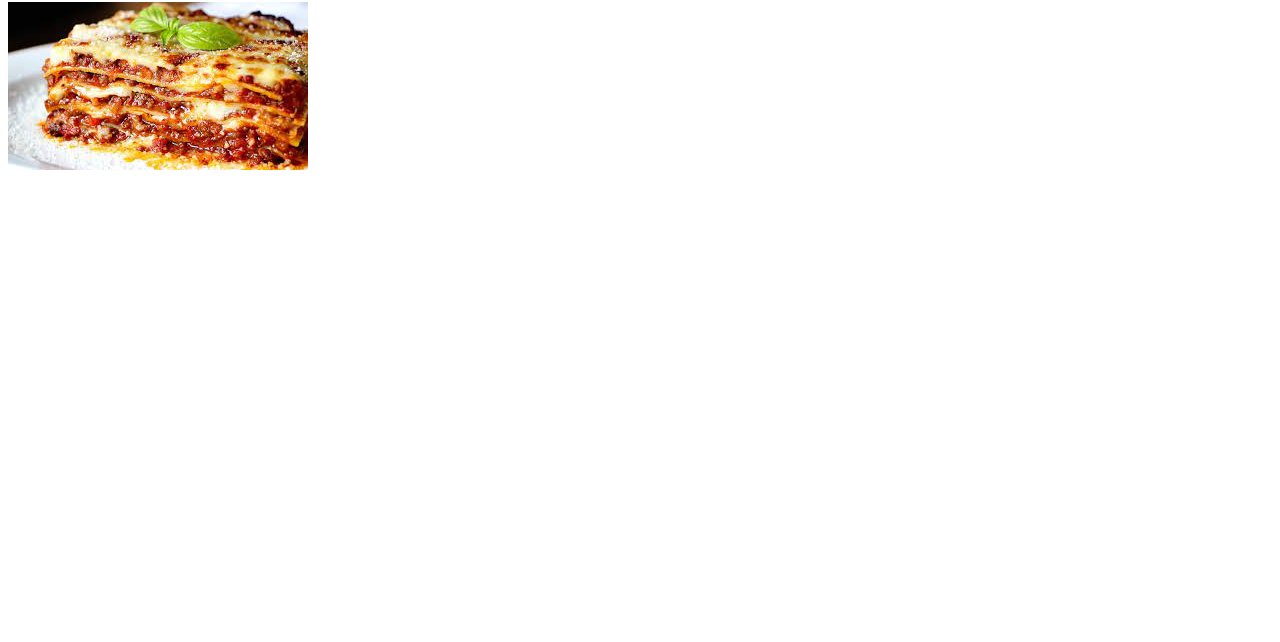
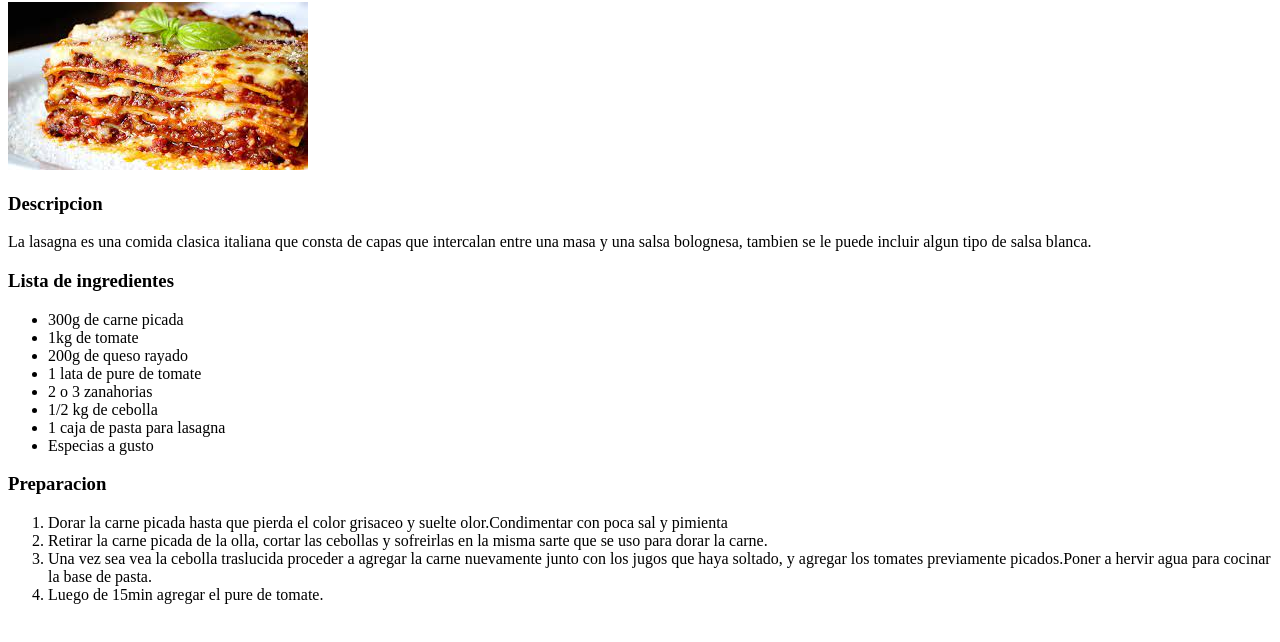
Before and after one commit to NicolaVilla/odin-recetas, a plain HTML site: page recetas/lasagna.html in a window 1280 px wide. Shown: the part 78-720 px from the top of the page. Drawn offline with Linux system fonts and the light colour scheme.

Commit message:
EDit lasgna page

```diff
--- a/recetas/lasagna.html
+++ b/recetas/lasagna.html
@@ -8,6 +8,34 @@
 </head>
 <body>
     <h1>Lasagna</h1>
+    <!-- IMagen de la lasagna-->
     <img src="../img/lasagna.jpg">
+
+    <h3>Descripcion</h3>
+    <p>La lasagna es una comida clasica italiana que consta de capas que intercalan entre una masa y una salsa bolognesa, tambien se le puede incluir algun tipo de salsa blanca.</p>
+
+    <!-- Lista de ingredientes-->
+    <h3>Lista de ingredientes</h3>
+    <ul>
+        <li>300g de carne picada</li>
+        <li>1kg de tomate</li>
+        <li>200g de queso rayado</li>
+        <li>1 lata de pure de tomate</li>
+        <li>2 o 3 zanahorias</li>
+        <li>1/2 kg de cebolla</li>
+        <li>1 caja de pasta para lasagna</li>
+        <li>Especias a gusto</li>
+    </ul>
+
+    <!--Procedimiento-->
+    <h3>Preparacion</h3>
+    <ol>
+        <li>Dorar la carne picada hasta que pierda el color grisaceo y suelte olor.Condimentar con poca sal y pimienta</li>
+        <li>Retirar la carne picada de la olla, cortar las cebollas y sofreirlas en la misma sarte que se uso para dorar la carne.</li>
+        <li>Una vez sea vea la cebolla traslucida proceder a agregar la carne nuevamente junto con los jugos que haya soltado, y agregar los tomates previamente picados.Poner a hervir agua para cocinar la base de pasta.</li>
+        <li>Luego de 15min agregar el pure de tomate.</li>
+
+
+    </ol>
 </body>
 </html>
```
